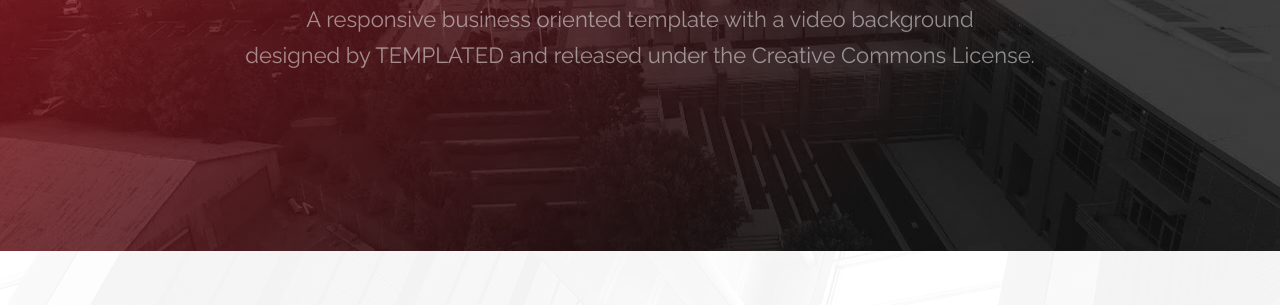
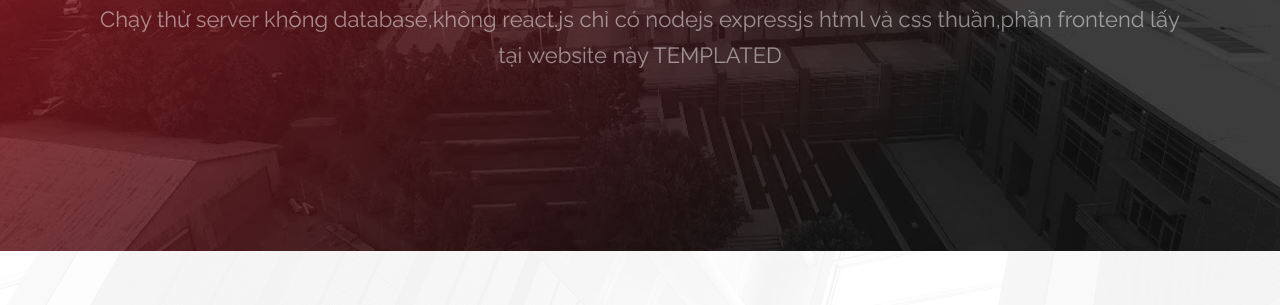
Before and after one commit to heywirdgirl/beauty1993, a website: page public/index.html in a window 1280 px wide. Shown: the part 310-615 px from the top of the page. Drawn offline with Linux system fonts and the light colour scheme.

Commit message:
210307 0838 edit something

```diff
--- a/public/index.html
+++ b/public/index.html
@@ -6,7 +6,7 @@
 -->
 <html>
 	<head>
-		<title>Industrious by TEMPLATED</title>
+		<title>Chạy thử server</title>
 		<meta charset="utf-8" />
 		<meta name="viewport" content="width=device-width, initial-scale=1, user-scalable=no" />
 		<meta name="description" content="" />
@@ -36,8 +36,7 @@
 			<section id="banner">
 				<div class="inner">
 					<h1>beauty1993</h1>
-					<p>A responsive business oriented template with a video background<br />
-					designed by <a href="https://templated.co/">TEMPLATED</a> and released under the Creative Commons License.</p>
+					<p>Chạy thử server không database,không react.js chỉ có nodejs expressjs html và css thuần,phần frontend lấy tại  website này <a href="https://templated.co/">TEMPLATED</a></p>
 				</div>
 				<video autoplay loop muted playsinline src="images/banner.mp4"></video>
 			</section>
```
Also changed, not shown: package.json (+5 -2 lines), 1 other file.
